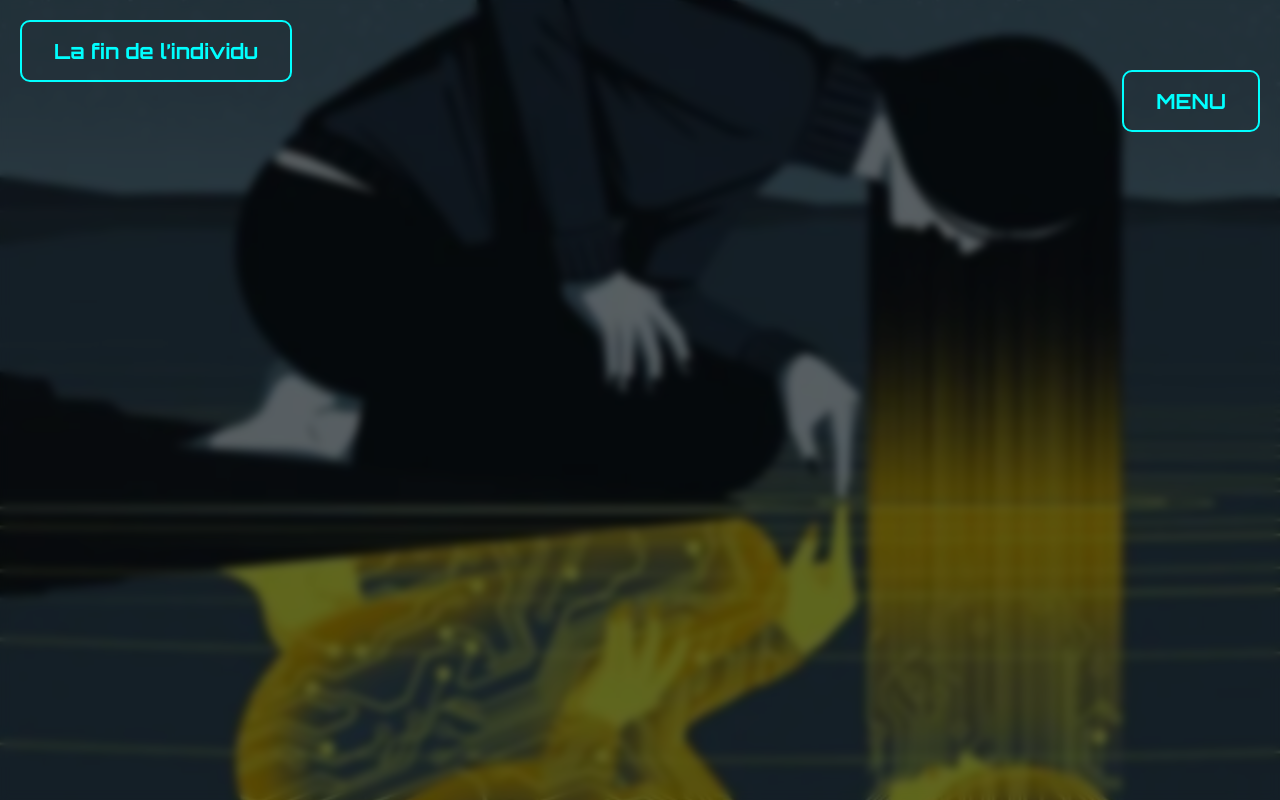
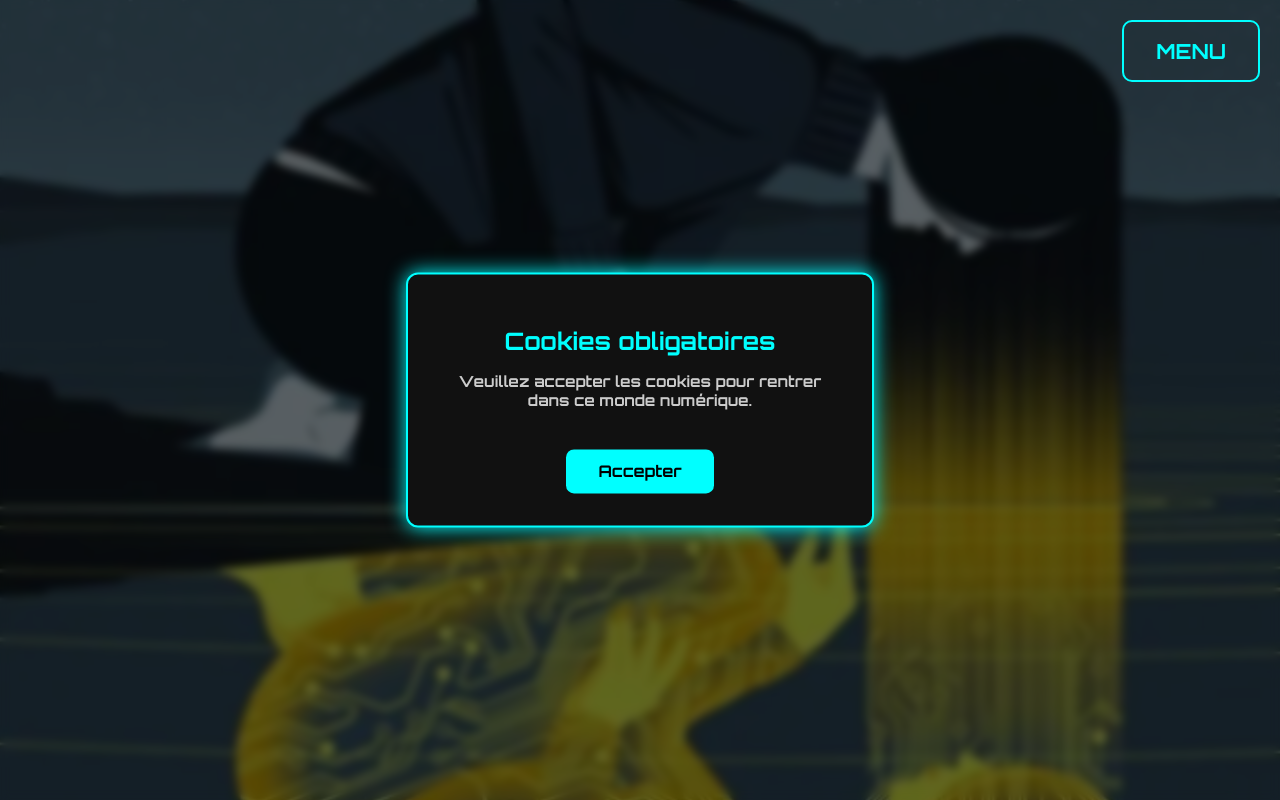
Before and after one commit to eliottzdg/lafindelindividu, a plain HTML site: page index.html in a window 1280 px wide. Drawn offline with Linux system fonts and the light colour scheme.

Commit message:
Update index.html

```diff
--- a/index.html
+++ b/index.html
@@ -20,7 +20,7 @@
     .hero {
       height: 100vh;
       width: 100vw;
-      background: url('final.jpg') no-repeat center center, #111; /* Fallback couleur */
+      background: url('final.jpg') no-repeat center center, #111;
       background-size: cover;
       position: relative;
       display: flex;
@@ -38,10 +38,9 @@
     }
 
     .cta {
-      position: absolute;
-      top: 20px;
-      left: 20px;
-      z-index: 3;
+      position: relative;
+      z-index: 2;
+      text-align: center;
     }
 
     .cta a {
@@ -52,9 +51,10 @@
       background: transparent;
       text-decoration: none;
       border-radius: 10px;
-      font-size: 1.3rem;
+      font-size: 1.5rem;
       transition: all 0.3s ease-in-out;
       font-family: 'Orbitron', sans-serif;
+      text-transform: uppercase;
     }
 
     .cta a:hover {
@@ -65,7 +65,7 @@
 
     .menu {
       position: absolute;
-      top: 70px;
+      top: 20px;
       right: 20px;
       z-index: 3;
     }
@@ -119,9 +119,59 @@
     .menu-content a:last-child {
       border-bottom: none;
     }
+
+    .cookie-modal {
+      position: fixed;
+      top: 50%;
+      left: 50%;
+      transform: translate(-50%, -50%);
+      background: #111;
+      padding: 2rem;
+      width: 90%;
+      max-width: 400px;
+      text-align: center;
+      border: 2px solid #0ff;
+      box-shadow: 0 0 20px #0ff;
+      z-index: 1000;
+      border-radius: 12px;
+    }
+
+    .cookie-modal h2 {
+      color: #0ff;
+      margin-bottom: 1rem;
+    }
+
+    .cookie-modal p {
+      color: #ccc;
+      font-size: 0.95rem;
+    }
+
+    .cookie-modal button {
+      margin-top: 1.5rem;
+      padding: 0.75rem 2rem;
+      background-color: #0ff;
+      color: #000;
+      font-weight: bold;
+      border: none;
+      border-radius: 8px;
+      cursor: pointer;
+      font-size: 1rem;
+      font-family: 'Orbitron', sans-serif;
+    }
+
+    .cookie-modal button:hover {
+      background: #00ffffbb;
+      box-shadow: 0 0 12px #0ff;
+    }
   </style>
 </head>
 <body>
+  <div class="cookie-modal" id="cookieModal">
+    <h2>Cookies obligatoires</h2>
+    <p>Veuillez accepter les cookies pour rentrer dans ce monde numérique.</p>
+    <button onclick="acceptCookies()">Accepter</button>
+  </div>
+
   <div class="hero">
     <div class="overlay"></div>
     <div class="cta">
@@ -130,16 +180,9 @@
     <div class="menu">
       <button class="menu-button" onclick="toggleMenu()">Menu</button>
       <div class="menu-content" id="menuContent">
-        <a href="#vocabulaire" onclick="openWindow('vocabulaire')">Vocabulaire</a>
-        <a href="#references" onclick="openWindow('references')">Références</a>
+        <a href="vocabulaire.html">Vocabulaire</a>
+        <a href="references.html">Références</a>
       </div>
-    </div>
-  </div>
-
-  <div class="content" id="suite">
-    <div class="reference">
-      KOENIG (G.), <em>La fin de l’individu. Voyage d’un philosophe au pays de l’intelligence artificielle</em>,<br>
-      Coll. "De Facto“, Paris, Le Point, 2019.
     </div>
   </div>
 
@@ -153,20 +196,13 @@
       }
     }
 
-    function openWindow(type) {
-      let url = '';
-      switch (type) {
-        case 'vocabulaire':
-          url = 'vocabulaire.html';
-          break;
-        case 'references':
-          url = 'references.html';
-          break;
-        default:
-          return;
-      }
-      // Ouvre une nouvelle fenêtre avec les mêmes styles
-      window.open(url, '_blank', 'width=800,height=600');
+    function acceptCookies() {
+      document.getElementById('cookieModal').style.display = 'none';
+      document.body.style.overflow = 'auto';
+    }
+
+    window.onload = function() {
+      document.body.style.overflow = 'hidden';
     }
   </script>
 </body>
```
